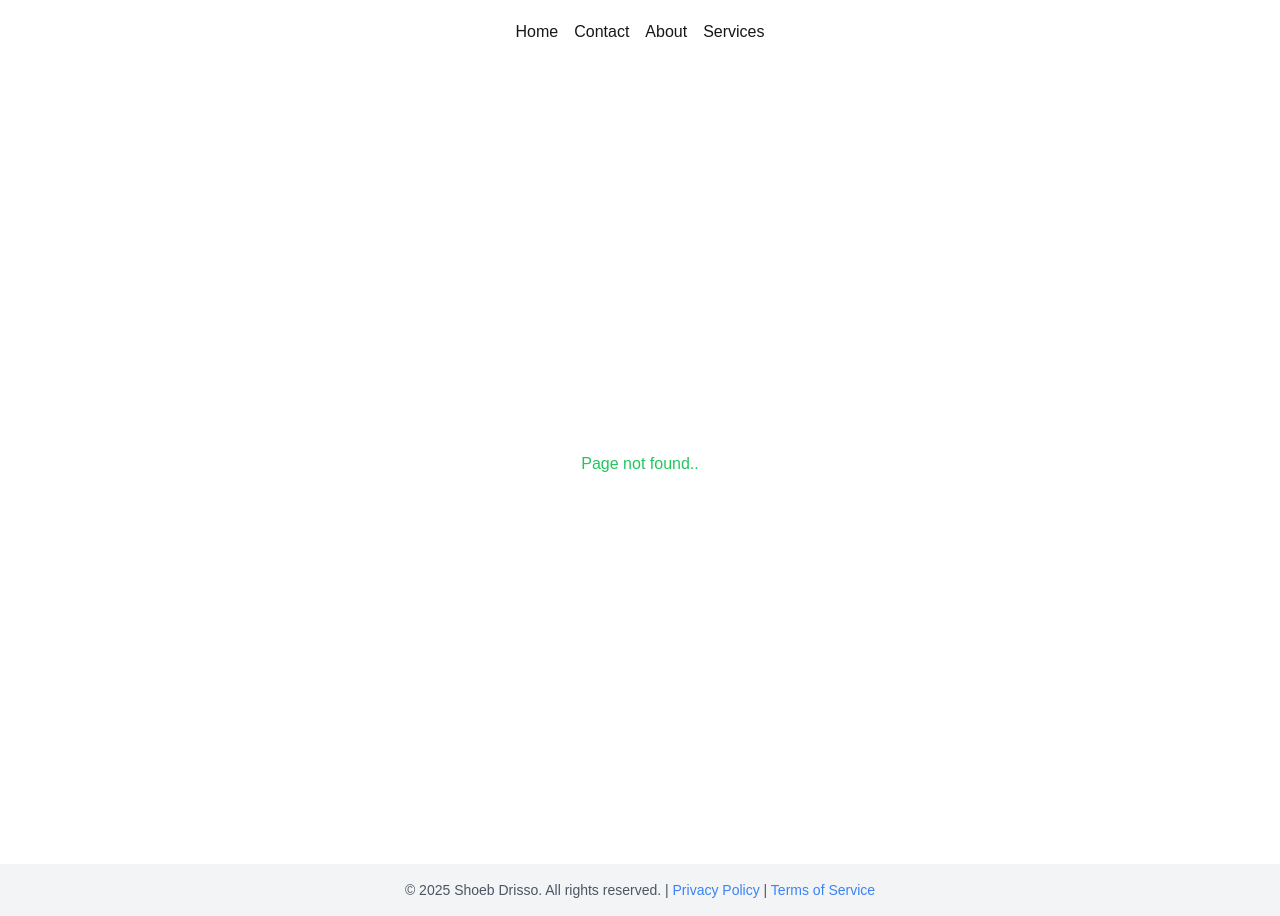
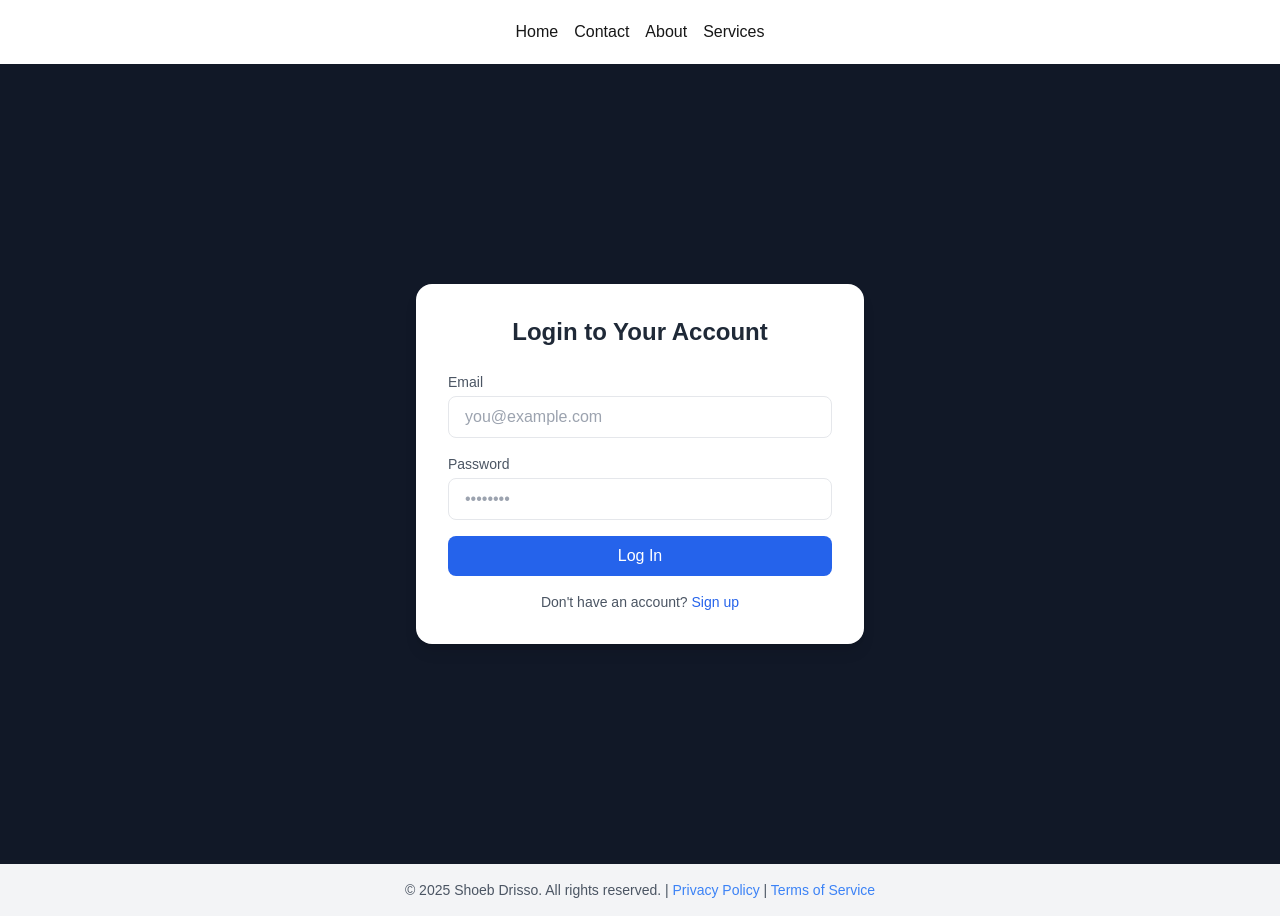
Before and after one commit to sadrisso/first-next.js, a Next.js app: page /login in a window 1280 px wide. Before the commit this address had no page. Built offline with nearby package versions, Linux system fonts and the light colour scheme.

Commit message:
next.js middleware practice how to check role and redirect to another path

```diff
--- /dev/null
+++ b/app/login/page.jsx
@@ -0,0 +1,72 @@
+"use client"
+import React, { useState } from "react";
+
+const Login = () => {
+  const [formData, setFormData] = useState({ email: "", password: "" });
+
+  const handleChange = (e) => {
+    setFormData({ ...formData, [e.target.name]: e.target.value });
+  };
+
+  const handleSubmit = (e) => {
+    e.preventDefault();
+    // Handle login logic here (API call, validation, etc.)
+    console.log("Logging in with:", formData);
+  };
+
+  return (
+    <div className="flex items-center justify-center min-h-screen bg-[#111827] px-4">
+      <div className="w-full max-w-md p-8 bg-white rounded-2xl shadow-lg">
+        <h2 className="text-2xl font-bold text-center text-gray-800 mb-6">
+          Login to Your Account
+        </h2>
+        <form onSubmit={handleSubmit} className="space-y-4">
+          <div>
+            <label className="block mb-1 text-sm text-gray-600" htmlFor="email">
+              Email
+            </label>
+            <input
+              type="email"
+              name="email"
+              id="email"
+              value={formData.email}
+              onChange={handleChange}
+              className="w-full px-4 py-2 border rounded-lg focus:outline-none focus:ring-2 focus:ring-blue-500"
+              placeholder="you@example.com"
+              required
+            />
+          </div>
+          <div>
+            <label className="block mb-1 text-sm text-gray-600" htmlFor="password">
+              Password
+            </label>
+            <input
+              type="password"
+              name="password"
+              id="password"
+              value={formData.password}
+              onChange={handleChange}
+              className="w-full px-4 py-2 border rounded-lg focus:outline-none focus:ring-2 focus:ring-blue-500"
+              placeholder="••••••••"
+              required
+            />
+          </div>
+          <button
+            type="submit"
+            className="w-full bg-blue-600 text-white py-2 rounded-lg hover:bg-blue-700 transition duration-200"
+          >
+            Log In
+          </button>
+        </form>
+        <p className="mt-4 text-center text-sm text-gray-600">
+          Don't have an account?{" "}
+          <a href="/register" className="text-blue-600 hover:underline">
+            Sign up
+          </a>
+        </p>
+      </div>
+    </div>
+  );
+};
+
+export default Login;
```
Also changed, not shown: middleware.js (added, +16 -0 lines).
